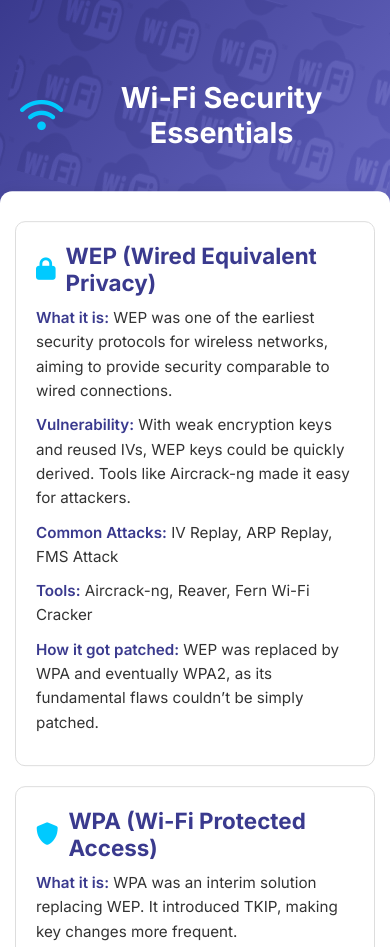
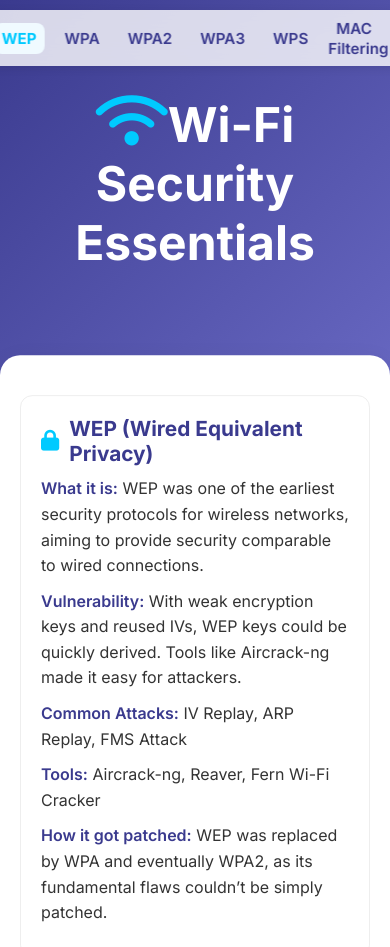
Before and after one commit to charbarch/Wifi-Security, a plain HTML site: page index.html in a window 390 px wide. Shown: the top 947 px of the page. Drawn offline with Linux system fonts and the light colour scheme.

Commit message:
Add files via upload

```diff
--- a/index.html
+++ b/index.html
@@ -3,6 +3,7 @@
 <head>
     <meta charset="UTF-8" />
     <meta name="viewport" content="width=device-width, initial-scale=1.0"/>
+    <link rel="icon" type="image/png" href="Wifi-Security/wifi_logo.png">
     <title>Wi-Fi Security Essentials</title>
     <link rel="preconnect" href="https://fonts.googleapis.com">
     <link rel="preconnect" href="https://fonts.gstatic.com" crossorigin>
@@ -29,58 +30,71 @@
             overflow-x: hidden;
         }
 
+        /* NAVIGATION BAR */
+        nav {
+            position: fixed;
+            top: 10px;
+            left: 50%;
+            transform: translateX(-50%);
+            background: #ffffffcc;
+            border-radius: 20px;
+            backdrop-filter: blur(10px);
+            box-shadow: 0 2px 10px rgba(0, 0, 0, 0.1);
+            z-index: 9999;
+            padding: 8px 20px;
+            display: flex;
+            align-items: center;
+            transition: top 0.3s ease; /* Smooth hide/show */
+        }
+
+        nav ul {
+            list-style: none;
+            margin: 0;
+            padding: 0;
+            display: flex;
+            gap: 12px;
+            align-items: center;
+        }
+
+        nav li {
+            display: inline-block;
+        }
+
+        nav a {
+            text-decoration: none;
+            color: var(--main-color);
+            font-weight: 600;
+            transition: color 0.3s ease;
+            font-size: 0.95em;
+            padding: 6px 8px;
+            border-radius: 8px;
+        }
+
+        nav a:hover {
+            color: var(--accent-color);
+            background: #f0faff;
+        }
+
+        .menu-toggle {
+            display: none;
+            cursor: pointer;
+            font-size: 1.2em;
+            margin-right: 10px;
+        }
+
         /* HEADER */
         header {
             position: relative;
-            background: var(--main-bg); /* Your existing gradient */
+            background: linear-gradient(135deg, #3a3a8e, #6868c2);
             color: #fff;
-            padding: 80px 20px;
+            padding: 60px 20px 100px;
             text-align: center;
             overflow: hidden;
         }
 
-        /* Pseudo-element with angled pattern and animation */
-        header::before {
-            content: "";
-            position: absolute;
-            top: 0; left: 0; right: 0; bottom: 0;
-            background: url('wifi_logo.png') repeat;
-            background-size: 80px 80px; /* Adjust as needed */
-            opacity: 0.1; /* Make it faint */
-            transform: rotate(15deg) translateY(-20px);
-            transform-origin: center;
-            mix-blend-mode: overlay; /* Blend with the gradient background */
-            pointer-events: none;
-            z-index: 0;
-            animation: movePattern 20s linear infinite;
-        }
-
-        @keyframes movePattern {
-            0% {
-                transform: rotate(15deg) translateY(-20px) translateX(0);
-                background-position: 0 0;
-            }
-            50% {
-                transform: rotate(15deg) translateY(-10px) translateX(20px);
-                background-position: 40px 40px;
-            }
-            100% {
-                transform: rotate(15deg) translateY(-20px) translateX(0);
-                background-position: 0 0;
-            }
-        }
-
         header h1 {
-            position: relative; /* Ensure the text is on top of the pattern */
-            z-index: 1;
-            margin: 0;
-            font-size: 2.5em;
-            display: inline-flex;
-            align-items: center;
-            gap: 10px;
-            opacity: 0;
-            transform: translateY(-20px) scale(0.95);
-            animation: fadeInScale 1s ease forwards;
+            font-size: 3em;
+            font-weight: 700;
         }
 
         header h1 i {
@@ -88,25 +102,14 @@
             color: var(--accent-color);
         }
 
-        @keyframes fadeInScale {
-            0% {
-                opacity: 0;
-                transform: translateY(-20px) scale(0.95);
-            }
-            100% {
-                opacity: 1;
-                transform: translateY(0) scale(1);
-            }
-        }
-
-        /* CONTAINER (Notch Effect) */
+        /* CONTAINER */
         .container {
             max-width: 900px;
             margin: -50px auto 40px auto;
             padding: 40px 20px;
             background: var(--card-bg);
-            border-radius: 12px;
-            box-shadow: 0 2px 15px rgba(0, 0, 0, 0.1);
+            border-radius: 20px;
+            box-shadow: 0 2px 20px rgba(0, 0, 0, 0.05);
             position: relative;
             z-index: 2;
             animation: floatNotch 3s ease-in-out infinite alternate;
@@ -119,12 +122,13 @@
 
         /* CARDS */
         .card {
-            border: 1px solid #ddd;
-            border-radius: 10px;
+            border: 1px solid #eee;
+            border-radius: 12px;
             margin-bottom: 20px;
             padding: 20px;
             background: #fff;
             transform: translateY(20px);
+            scroll-margin-top: 100px;
             opacity: 0;
             cursor: pointer;
             position: relative;
@@ -137,24 +141,24 @@
         }
 
         .card:hover {
-            transform: translateY(-5px) scale(1.02);
-            box-shadow: 0 8px 30px rgba(0, 0, 0, 0.1);
+            transform: translateY(-3px);
+            box-shadow: 0 4px 20px rgba(0, 0, 0, 0.05);
         }
 
         .card:hover::before {
             content: '';
             position: absolute;
             top: -2px; left: -2px; right: -2px; bottom: -2px;
-            border-radius: 10px;
+            border-radius: 12px;
             background: linear-gradient(45deg, var(--accent-color), var(--main-color));
-            opacity: 0.2;
+            opacity: 0.1;
             z-index: -1;
         }
 
         .card h3 {
             margin-top: 0;
             color: var(--main-color);
-            font-size: 1.4em;
+            font-size: 1.3em;
             margin-bottom: 10px;
             display: flex;
             align-items: center;
@@ -184,6 +188,8 @@
             color: #fff;
             font-size: 0.9em;
             margin-top: 40px;
+            border-top-left-radius: 20px;
+            border-top-right-radius: 20px;
         }
 
         footer p {
@@ -191,27 +197,92 @@
         }
 
         /* RESPONSIVE DESIGN */
-        @media (max-width: 600px) {
+@media (max-width: 380px) {
     header h1 {
-                font-size: 1.8em;
+        font-size: 1em; /* Slightly larger for better visibility */
+        text-align: center; /* Ensure it stays centered */
     }
+
     .card p {
-                font-size: 0.95em;
+        font-size: 1em; /* Improved readability */
+        line-height: 1.5; /* Add better spacing between lines */
     }
+
     .container {
-                margin: -40px auto 20px auto;
-                padding: 30px 15px;
+        margin: 20px auto 40px auto; /* Reset negative margin */
+        padding: 20px 15px; /* Adjust padding for smaller screens */
+        width: 95%; /* Add slight width constraint */
     }
+
+    /* Mobile Nav */
+    .menu-toggle {
+        display: block; /* Ensure toggle is visible */
+        color: var(--main-color);
+        font-size: 1.2em; /* Better size for touch screens */
+    }
+
+    nav ul {
+        display: none;
+        flex-direction: column;
+        gap: 12px;
+        margin-top: 15px;
+        opacity: 0;
+        transition: opacity 0.3s ease, transform 0.3s ease;
+        transform: translateY(-10px);
+    }
+
+    nav.active ul {
+        display: flex;
+        opacity: 1;
+        transform: translateY(0);
+    }
+
+    nav {
+        flex-direction: column;
+        align-items: center;
+        padding: 10px; /* Slightly reduced padding */
+        width: 95%; /* Ensure it fits better on narrow screens */
+        background-color: #f9f9f9; /* Optional: Add a subtle background */
+        border-radius: 8px; /* Optional: Rounded corners for a modern look */
+    }
+
+    nav a {
+        font-size: 1.1em; /* Slightly larger for readability */
+        padding: 10px; /* Increase padding for better tap targets */
+        width: 100%;
+        text-align: center;
+        background-color: #ffffff; /* Optional: Add a background to links */
+        border: 1px solid #ddd; /* Optional: Add border for clarity */
+        border-radius: 5px; /* Rounded corners */
+    }
+
+    nav a:hover {
+        background-color: var(--main-color); /* Optional: Add hover effect */
+        color: #fff; /* Contrast text color on hover */
+    }
+
     }
     </style>
 </head>
 <body>
+    <nav>
+        <div class="menu-toggle"><i class="fas fa-bars"></i></div>
+        <ul>
+            <li><a href="#wep">WEP</a></li>
+            <li><a href="#wpa">WPA</a></li>
+            <li><a href="#wpa2">WPA2</a></li>
+            <li><a href="#wpa3">WPA3</a></li>
+            <li><a href="#wps">WPS</a></li>
+            <li><a href="#macfiltering">MAC Filtering</a></li>
+        </ul>
+    </nav>
+
     <header>
         <h1><i class="fas fa-wifi"></i>Wi-Fi Security Essentials</h1>
     </header>
 
     <div class="container">
-        <div class="card">
+        <div class="card" id="wep">
             <h3><i class="fas fa-lock"></i> WEP (Wired Equivalent Privacy)</h3>
             <p><strong>What it is:</strong> WEP was one of the earliest security protocols for wireless networks, aiming to provide security comparable to wired connections.</p>
             <p><strong>Vulnerability:</strong> With weak encryption keys and reused IVs, WEP keys could be quickly derived. Tools like Aircrack-ng made it easy for attackers.</p>
@@ -220,7 +291,7 @@
             <p><strong>How it got patched:</strong> WEP was replaced by WPA and eventually WPA2, as its fundamental flaws couldn’t be simply patched.</p>
         </div>
 
-        <div class="card">
+        <div class="card" id="wpa ">
             <h3><i class="fas fa-shield-alt"></i> WPA (Wi-Fi Protected Access)</h3>
             <p><strong>What it is:</strong> WPA was an interim solution replacing WEP. It introduced TKIP, making key changes more frequent.</p>
             <p><strong>Vulnerability:</strong> TKIP had weaknesses. Although more secure than WEP, WPA was still vulnerable to certain attacks.</p>
@@ -229,7 +300,7 @@
             <p><strong>How it got patched:</strong> WPA2 replaced WPA’s TKIP with AES, a stronger encryption method.</p>
         </div>
 
-        <div class="card">
+        <div class="card" id="wpa2">
             <h3><i class="fas fa-user-shield"></i> WPA2</h3>
             <p><strong>What it is:</strong> WPA2 introduced AES encryption, making it much harder to crack than WPA or WEP.</p>
             <p><strong>Key security features:</strong> Strong AES encryption and improved authentication methods.</p>
@@ -238,7 +309,7 @@
             <p><strong>Notes:</strong> Pure WPA2 (AES-only) avoids vulnerabilities introduced by TKIP/WPA fallback modes.</p>
         </div>
 
-        <div class="card">
+        <div class="card" id="wpa3">
             <h3><i class="fas fa-key"></i> WPA3</h3>
             <p><strong>What it is:</strong> The latest standard, WPA3, enhances Wi-Fi security with robust encryption even if users choose weaker passwords.</p>
             <p><strong>Key improvements:</strong> Individualized data encryption, improved brute-force resistance.</p>
@@ -246,7 +317,7 @@
             <p><strong>Tools:</strong> hcxdumptool, hashcat</p>
         </div>
 
-        <div class="card">
+        <div class="card" id="wps">
             <h3><i class="fas fa-plug"></i> WPS (Wi-Fi Protected Setup)</h3>
             <p><strong>What it is:</strong> Simplifies connecting devices without typing long passwords, using PINs or push-button methods.</p>
             <p><strong>Vulnerability:</strong> PIN-based WPS can be brute forced, making it a target.</p>
@@ -255,7 +326,7 @@
             <p><strong>Solution:</strong> Disable WPS if not needed.</p>
         </div>
 
-        <div class="card">
+        <div class="card" id="macfiltering">
             <h3><i class="fas fa-network-wired"></i> MAC Filtering</h3>
             <p><strong>What it is:</strong> Allows/denies devices by MAC address for added control.</p>
             <p><strong>Vulnerability:</strong> MAC addresses can be spoofed, so this is not a primary security measure.</p>
@@ -268,6 +339,25 @@
     </footer>
 
     <script>
+        // Toggle menu on mobile
+        const menuToggle = document.querySelector('.menu-toggle');
+        const nav = document.querySelector('nav');
+
+        menuToggle.addEventListener('click', () => {
+            nav.classList.toggle('active');
+            nav.style.transition = 'transform 0.3s ease, opacity 0.3s ease'; // Ensure smooth transition
+        });
+
+        // Smooth scrolling
+        document.querySelectorAll('nav a').forEach(anchor => {
+            anchor.addEventListener('click', function(e) {
+                e.preventDefault();
+                nav.classList.remove('active'); // Hide menu after clicking a link
+                const target = document.querySelector(this.getAttribute('href'));
+                target.scrollIntoView({ behavior: 'smooth', block: 'start' });
+            });
+        });
+
         // Intersection Observer for staggered card animation
         const cards = document.querySelectorAll('.card');
         const observerOptions = {
@@ -277,7 +367,7 @@
         let delay = 0;
         const observer = new IntersectionObserver((entries) => {
             entries.forEach((entry) => {
-                if(entry.isIntersecting) {
+                if (entry.isIntersecting) {
                     entry.target.style.transitionDelay = delay + 's';
                     delay += 0.1;
                     entry.target.classList.add('visible');
@@ -289,6 +379,35 @@
         cards.forEach((card) => {
             observer.observe(card);
         });
+
+        // Active navigation highlighting
+        const sections = document.querySelectorAll('.card');
+        const navLinks = document.querySelectorAll('nav a');
+
+        const sectionObserver = new IntersectionObserver((entries) => {
+            entries.forEach(entry => {
+                if (entry.isIntersecting) {
+                    navLinks.forEach(link => link.classList.remove('active'));
+                    const activeLink = document.querySelector(`nav a[href="#${entry.target.id}"]`);
+                    if (activeLink) activeLink.classList.add('active');
+                }
+            });
+        }, { threshold: 0.5 });
+
+        sections.forEach(section => {
+            sectionObserver.observe(section);
+        });
+
+        // Add CSS for active navigation link
+        const style = document.createElement('style');
+        style.textContent = `
+            nav a.active {
+                color: var(--accent-color);
+                font-weight: 700;
+                background: #f0faff;
+            }
+        `;
+        document.head.appendChild(style);
     </script>
 </body>
 </html>
```
Lines whose indentation alone changed are shown as unchanged.
